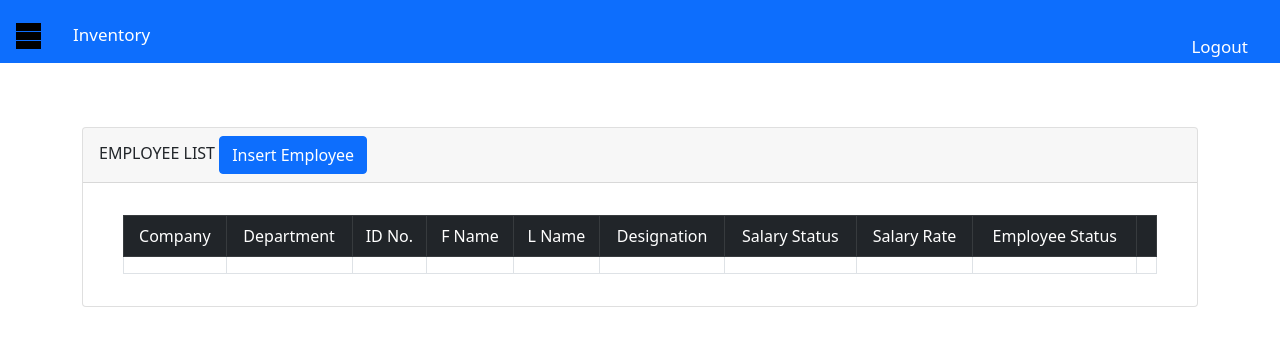
After one commit to joeygracesabusido/admin-apps-dgc, a FastAPI app: template apps/templates/payroll/add_employee.html in a window 1280 px wide. The commit adds this page. Shown: the top 346 px of the page. Run offline with FastAPI, Linux system fonts and the light colour scheme; the template is opened without the code that fills it, so the values that code supplies are empty; some libraries are stand-ins or nearby versions.

Commit message:
08.06.2024 4:59 PM

```diff
--- a/apps/main.py
+++ b/apps/main.py
@@ -10,6 +10,8 @@ from apps.routes.login import login_router
 from apps.routes.inventory import api_invt
 from apps.routes.job_order_temp import api_jo_temp
 from apps.routes.job_order import api_job_order
+from apps.routes.payroll_template import api_payroll_temp
+from apps.routes.payroll import api_payroll
 
 from apps.routes.graphql import graphql_app
 
@@ -29,12 +31,17 @@ app.add_middleware(
     allow_headers = ["*"],
 )
 
+
+
 app.include_router(api, tags=["admin"])
 app.include_router(login_router)
 app.include_router(api_inventory)
+app.include_router(api_invt, tags=['inventory'])
 app.include_router(api_jo_temp)
-app.include_router(api_invt, tags=['inventory'])
 app.include_router(api_job_order, tags=['Job Order'])
+app.include_router(api_payroll_temp)
+app.include_router(api_payroll, tags=['paryoll'])
+
 
 # Mount Strawberry's GraphQL app onto FastAPI
 app.mount("/graphql", graphql_app)
--- /dev/null
+++ b/apps/routes/payroll.py
@@ -0,0 +1,206 @@
+from fastapi import APIRouter, Body, HTTPException, Depends, Request, Response, status
+from fastapi.templating import Jinja2Templates
+from fastapi.responses import HTMLResponse
+from typing import Union, List, Optional
+from pydantic import BaseModel
+from bson import ObjectId
+
+from decimal import Decimal
+
+
+from pymongo import  DESCENDING
+
+
+from datetime import datetime, timedelta, date
+from  ..authentication.authenticate_user import get_current_user
+
+
+from  ..database.mongodb import create_mongo_client
+mydb = create_mongo_client()
+
+
+from ..authentication.utils import OAuth2PasswordBearerWithCookie
+
+from jose import jwt
+
+JWT_SECRET = 'myjwtsecret'
+ALGORITHM = "HS256"
+ACCESS_TOKEN_EXPIRE_MINUTES = 30
+
+api_payroll = APIRouter()
+# templates = Jinja2Templates(directory="apps/templates")
+
+
+
+# from fastapi.security import OAuth2PasswordBearer, OAuth2PasswordRequestForm
+
+# oauth_scheme = OAuth2PasswordBearerWithCookie(tokenUrl="token")
+
+# oauth_scheme = OAuth2PasswordBearer(tokenUrl="token")
+
+
+
+# from passlib.context import CryptContext
+
+# pwd_context = CryptContext(schemes=["bcrypt"], deprecated="auto")
+
+
+class Employee(BaseModel):
+    company: str
+    department: str
+    employee_no: str
+    first_name: str
+    last_name: str
+    designation: str
+    salary_status: str
+    rate: float
+    employee_status: str
+    user: Optional[str] = None
+    date_updated: Optional[datetime] = None
+    date_created: Optional[datetime] = None
+
+
+# class JobOrderUpdate(BaseModel):
+
+
+#     jo_particular: Optional[str] = None
+#     jo_status: Optional[str] = None
+#     jo_remarks: Optional[str] = None
+#     jo_user: Optional[str] = None
+#     date_updated: Optional[datetime] = None
+#     date_created: Optional[datetime] = None
+
+
+
+
+@api_payroll.post('/api-insert-employee/')
+async def insert_employee(data:Employee, username: str = Depends(get_current_user)):
+
+    try:
+        if username == 'joeysabusido' or username == 'Dy':
+            dataInsert = dict()
+            # Get the current year
+            employee_collection = mydb['employee_list']
+            employee_collection.create_index("employee_no", unique=True)
+
+
+
+            dataInsert = {
+                "company": data.company,
+                "department": data.department,
+                "employee_no": data.employee_no,
+                "first_name": data.first_name,
+                "last_name": data.last_name,
+                "designation": data.designation,
+                "salary_status": data.salary_status,
+                "rate": data.rate,
+                "salary_status": data.salary_status,
+                "employee_status": data.employee_status,
+                "user": username,
+                "date_created": datetime.now().isoformat(),
+                "date_updated": data.date_updated.isoformat() if data.date_updated else None
+
+            }
+            mydb.employee_list.insert_one(dataInsert)
+            return {"message": "User has been saved"}
+        raise HTTPException(
+            status_code=status.HTTP_401_UNAUTHORIZED,
+            detail="Not Authorized",
+            # headers={"WWW-Authenticate": "Basic"},
+            )
+    except Exception as e:
+        raise HTTPException(status_code=500, detail=str(e))
+
+
+@api_payroll.get('/api-get-employee-list')
+async def find_all_job_order(username: str = Depends(get_current_user)):
+    """This function is querying all inventory data"""
+
+    try:
+        if username == 'joeysabusido' or username == 'Dy':
+
+            result = mydb.employee_list.find().sort("last_name", -1)
+
+            # pipeline = [
+            #     {
+            #         "$addFields": {
+            #             "date_created": {
+            #                 "$dateFromString": {
+            #                     "dateString": "$date_created"
+            #                 }
+            #             }
+            #         }
+            #     },
+            #     {
+            #         "$sort": {
+            #             "date_created": DESCENDING
+            #         }
+            #     }
+            # ]
+
+            # # Fetch sorted job orders
+            # result = mydb.job_order.aggregate(pipeline)
+
+
+            job_order_data = [
+                {
+                "id": str(items['_id']),
+                "company": items['company'],
+                "department": items['company'],
+                "employee_no": items['company'],
+                "first_name": items['company'],
+                "last_name": items['company'],
+                "designation": items['company'],
+                "salary_status": items['company'],
+                "rate": items['company'],
+                "salary_status": items['company'],
+                "employee_status": items['company'],
+                "user": items['company'],
+                "date_created": items['company'],
+                "date_updated": items['company'],
+
+                }
+                for items in result
+            ]
+
+            return job_order_data
+        raise HTTPException(
+            status_code=status.HTTP_401_UNAUTHORIZED,
+            detail="Not Authorized",
+            # headers={"WWW-Authenticate": "Basic"},
+            )
+    except Exception as e:
+        raise HTTPException(status_code=500, detail=str(e))
+
+
+
+# @api_job_order.put("/api-update-job-order/{id}")
+# async def api_update_(id: str,
+#                                items: JobOrderUpdate,
+#                                username: str = Depends(get_current_user)):
+
+#     try:
+#         if username == 'joeysabusido' or username == 'Dy':
+
+#             obj_id = ObjectId(id)
+
+#             update_data = {
+
+#                 "jo_status": items.jo_status,
+#                 "jo_turn_overtime": datetime.now(),
+#                 "jo_remarks": items.jo_remarks,
+#                 "user": username,
+#                 "date_updated": datetime.now()
+#             }
+
+#             result = mydb.job_order.update_one({'_id': obj_id}, {'$set': update_data})
+
+#             return ('Data has been Update')
+
+#         raise HTTPException(
+#             status_code=status.HTTP_401_UNAUTHORIZED,
+#             detail="Not Authorized",
+#             # headers={"WWW-Authenticate": "Basic"},
+#             )
+#     except Exception as e:
+#         raise HTTPException(status_code=500, detail=str(e))
--- /dev/null
+++ b/apps/static/payroll/insert_employee.js
@@ -0,0 +1,72 @@
+// this function is for inserting
+
+$(document).ready(function() {
+    // Handle the "Save changes" button click
+    $('#btn_save_employee').click(function() {
+        // Collect data from the form
+        var data = {
+            company: $('#company').val(),
+            department: $('#department').val(),
+            employee_no: $('#employee_no').val(),
+            first_name: $('#first_name').val(),
+            last_name: $('#last_name').val(),
+            designation: $('#designation').val(),
+            salary_status: $('#salary_status').val(),
+            rate: $('#rate').val(),
+            employee_status: $('#employee_status').val()
+        };
+        console.log(data)
+
+        // Send the data to the FastAPI endpoint
+        // $.ajax({
+        //     url: '/api-insert-employee/',
+        //     type: 'POST',
+        //     contentType: 'application/json',
+        //     data: JSON.stringify(data),
+        //     success: function(response) {
+        //         alert('Employee saved successfully');
+        //         window.location.href = "/ticketing/"; // Redirect to the inventory list page
+        //         // Optionally, close the modal
+        //         // $('#insert_employee_modal').modal('hide');
+        //     },
+        //     error: function(xhr, status, error) {
+        //         alert('Failed to save employee: ' + xhr.responseText);
+        //     }
+        // });
+    });
+});
+
+// this function is for displaying data from Employee
+
+
+$(document).ready(function() {
+    // Fetch data from the API when the document is ready
+    $.ajax({
+        url: '/api-get-employee-list',
+        type: 'GET',
+        success: function(response) {
+            // Clear existing table rows
+            $('#table_employee_list').empty();
+
+            // Populate table with new data
+            response.forEach(function(item) {
+                $('#table_employee_list').append(
+                    `<tr>
+                        <td>${item.company}</td>
+                        <td>${item.department}</td>
+                        <td>${item.employee_no}</td>
+                        <td>${item.first_name}</td>
+                        <td>${item.last_name}</td>
+                        <td>${item.designation}</td>
+                        <td>${item.salary_status}</td>
+                        <td>${item.rate}</td>
+                        <td>${item.employee_status}</td>
+                    </tr>`
+                );
+            });
+        },
+        error: function(xhr, status, error) {
+            console.error('Failed to fetch employee list:', error);
+        }
+    });
+});
--- a/apps/templates/dashboard.html
+++ b/apps/templates/dashboard.html
@@ -104,9 +104,9 @@
 
 
         <li class="dropdown">
-            <a href="#" class="dropdown-toggle">User</a>
+            <a href="#" class="dropdown-toggle">Payroll</a>
             <ul class="dropdown-menu">
-                <li><a href="#">Add User</a></li>
+                <li><a href="/api-payroll-temp/">Add Employee</a></li>
 
             </ul>
         </li>
--- /dev/null
+++ b/apps/templates/payroll/add_employee.html
@@ -0,0 +1,297 @@
+{% extends 'dashboard.html' %}
+
+{% block content %}
+
+<script src="https://code.jquery.com/jquery-3.7.1.js" integrity="sha256-eKhayi8LEQwp4NKxN+CfCh+3qOVUtJn3QNZ0TciWLP4=" crossorigin="anonymous"></script>
+<!-- <link rel="stylesheet" type="text/css" href="https://cdn.datatables.net/1.11.3/css/jquery.dataTables.css">
+<script type="text/javascript" charset="utf8" src="https://cdn.datatables.net/1.11.3/js/jquery.dataTables.js"></script> -->
+
+<link href="https://cdn.datatables.net/v/dt/dt-2.0.7/b-3.0.2/b-html5-3.0.2/date-1.5.2/datatables.min.css" rel="stylesheet">
+<link href="https://cdn.datatables.net/buttons/3.0.2/css/buttons.dataTables.min.css" rel="stylesheet">
+
+<!-- Other CSS and JS files -->
+<link rel="stylesheet" type="text/css" href="/static/style.css">
+<link href="https://cdn.jsdelivr.net/npm/bootstrap@5.0.2/dist/css/bootstrap.min.css" rel="stylesheet" integrity="sha384-EVSTQN3/azprG1Anm3QDgpJLIm9Nao0Yz1ztcQTwFspd3yD65VohhpuuCOmLASjC" crossorigin="anonymous">
+<script src="https://cdn.jsdelivr.net/npm/@popperjs/core@2.9.2/dist/umd/popper.min.js" integrity="sha384-IQsoLXl5PILFhosVNubq5LC7Qb9DXgDA9i+tQ8Zj3iwWAwPtgFTxbJ8NT4GN1R8p" crossorigin="anonymous"></script>
+<script src="https://cdn.jsdelivr.net/npm/bootstrap@5.0.2/dist/js/bootstrap.min.js" integrity="sha384-cVKIPhGWiC2Al4u+LWgxfKTRIcfu0JTxR+EQDz/bgldoEyl4H0zUF0QKbrJ0EcQF" crossorigin="anonymous"></script>
+
+<div id="container" class="container mt-4">
+
+
+
+
+
+
+
+<!-- =================================this is for modal update cash advance============================= -->
+              <div class="modal" id="insert_employee_modal" tabindex="-1">
+                <div class="modal-dialog modal-lg">
+                  <div class="modal-content">
+                    <div class="modal-header">
+                      <h5 class="modal-title">Add Employee</h5>
+                      <button type="button" class="btn-close" data-bs-dismiss="modal" aria-label="Close"></button>
+                    </div>
+                    <div class="modal-body">
+
+
+                        <div class="row g-2">
+                            <div class="col-md">
+                                <div class="form-floating">
+                                    <select class="form-select" id="company" aria-label="Floating label select example">
+
+                                        <option selected>----Select Menu----</option>
+                                        <option value="AGUA FUENTE">AGUA FUENTE</option>
+                                        <option value="DRDC">DRDC</option>
+                                        <option value="LCSDC">LCSDC</option>
+                                        <option value="NLDC">NLDC</option>
+
+                                    </select>
+                                <label for="floatingInputGrid" class="label-large">Company</label>
+                                </div>
+                            </div>
+
+
+                            <div class="col-md">
+                                <div class="form-floating">
+                                    <select class="form-select" id="department" aria-label="Floating label select example">
+
+                                        <option selected>----Select Menu----</option>
+                                        <option value="ADMIN">ADMIN</option>
+                                        <option value="ENGR-ANTIPLO">ENGR-ANTIPLO</option>
+                                        <option value="ENGR-CAVITE">ENGR-CAVITE</option>
+                                        <option value="FINANCE">FINANCE</option>
+                                        <option value="LEGAL">LEGAL</option>
+                                        <option value="TREASURY">TREASURY</option>
+
+
+                                    </select>
+                                <label for="floatingInputGrid" class="label-large">Department</label>
+                                </div>
+                            </div>
+
+
+
+
+
+
+
+                      </div>
+
+                      <br>
+
+                      <div class="row g-2">
+
+                        <div class="col-md">
+                            <div class="form-floating">
+                              <input type="text" class="form-control" id="employee_no"  >
+                              <label for="floatingInputGrid" class="label-large">Employee NO.</label>
+
+
+                            </div>
+                          </div>
+
+                        <div class="col-md">
+                          <div class="form-floating">
+                            <input type="text" class="form-control" id="first_name"  >
+                            <label for="floatingInputGrid" class="label-large">First Name</label>
+
+
+                          </div>
+                        </div>
+
+
+                        <div class="col-md">
+                            <div class="form-floating">
+                              <input type="text" class="form-control" id="last_name" ></input>
+                              <label for="floatingInputGrid" class="label-large">Last Name</label>
+
+
+                            </div>
+                          </div>
+
+
+                      </div>
+
+                      <br>
+                      <div class="row g-2">
+
+                            <div class="col-md">
+                            <div class="form-floating">
+                                <input type="text" class="form-control" id="designation"  >
+                                <label for="floatingInputGrid" class="label-large">Designation</label>
+
+
+                            </div>
+                            </div>
+
+
+                            <div class="col-md">
+                                <div class="form-floating">
+                                    <select class="form-select" id="salary_status" aria-label="Floating label select example">
+
+                                        <option selected>----Select Menu----</option>
+                                        <option value="Monthly">Monthly</option>
+                                        <option value="Daily">Daily</option>
+
+
+                                    </select>
+                                    <label for="floatingInputGrid" class="label-large">Salary Status</label>
+
+                                </div>
+                            </div>
+
+
+                      </div>
+
+                      <br>
+                      <div class="row g-2">
+
+                        <div class="col-md">
+                          <div class="form-floating">
+                            <input type="number"  class="form-control" id="rate" ></input>
+                            <label for="floatingInputGrid" class="label-large">Rate</label>
+
+
+                          </div>
+                        </div>
+
+
+
+
+                        <div class="col-md">
+                            <div class="form-floating">
+                                <select class="form-select" id="employee_status" aria-label="Floating label select example">
+
+                                    <option selected>----Select Menu----</option>
+                                    <option value="Employed">Employed</option>
+                                    <option value="Resigned">Resigned</option>
+
+
+                                </select>
+                                <label for="floatingInputGrid" class="label-large">Employee Status</label>
+
+                            </div>
+                          </div>
+
+
+                      </div>
+
+                    </div>
+                    <div class="modal-footer">
+                      <button type="button" class="btn btn-secondary" data-bs-dismiss="modal">Close</button>
+                      <button type="button" class="btn btn-primary" id="btn_save_employee">Save changes</button>
+                    </div>
+                  </div>
+                </div>
+              </div>
+
+
+
+
+            <div class="card">
+                <div class="card-header">
+
+                    EMPLOYEE LIST
+                <!--ELECTRICITY DATA
+                <button type="button" class="btn btn-primary" data-bs-toggle="modal" id="btn_insert_electric_data"
+                    >
+                    Add Electricty Consumption
+                </button> -->
+
+                <button type="button" class="btn btn-primary btn-right"  id="insert_jo_btn"
+                    data-bs-toggle="modal" data-bs-target="#insert_employee_modal" >
+                    Insert Employee
+                </button>
+
+                <!-- <button type="button" class="btn btn-primary btn-right"  id="btn_update_hdmf_loan"
+                      data-bs-toggle="modal" >
+                    Update HDMF
+                </button> -->
+
+                </div>
+                <div class="card-body">
+                <div class="container">
+                    <div class="container mt-3">
+
+                        <table id="table_employeeList" class="table table-bordered"  style="text-align: center;">
+                            <thead class="table-dark">
+                                <tr>
+
+                                    <td>Company</td>
+                                    <td>Department</td>
+                                    <td>ID No.</td>
+                                    <td>F Name</td>
+                                    <td>L Name</td>
+                                    <td>Designation</td>
+                                    <td>Salary Status</td>
+                                    <td>Salary Rate</td>
+                                    <td>Employee Status</td>
+
+                                    <td></td>
+
+                                </tr>
+                            </thead>
+                            <tbody id="table_employee_list">
+
+
+                                    <tr>
+                                        <td></td>
+                                        <td></td>
+                                        <td></td>
+                                        <td></td>
+                                        <td></td>
+                                        <td></td>
+                                        <td></td>
+                                        <td></td>
+                                        <td></td>
+                                        <td></td>
+                                    </tr>
+
+
+                            </tbody>
+
+
+
+                        </table>
+
+
+
+
+                </div>
+
+
+                </div>
+                </div>
+            </div>
+
+        </div>
+
+
+
+
+
+
+
+    <!-- Add Bootstrap JS and Popper.js -->
+    <script src="https://cdn.jsdelivr.net/npm/bootstrap@5.0.2/dist/js/bootstrap.bundle.min.js" integrity="sha384-MrcW6ZMFYlzcLA8Nl+NtUVF0sA7MsXsP1UyJoMp4YLEuNSfAP+JcXn/tWtIaxVXM" crossorigin="anonymous"></script>
+
+
+
+    <script src="/static/payroll/insert_employee.js"></script>
+
+
+
+    <script src="https://code.jquery.com/jquery-3.5.1.min.js"></script>
+    <script src="https://cdn.datatables.net/v/dt/dt-2.0.7/b-3.0.2/b-html5-3.0.2/date-1.5.2/datatables.min.js"></script>
+    <script src="https://cdn.datatables.net/buttons/3.0.2/js/dataTables.buttons.min.js"></script>
+
+
+    <script>
+
+
+    </script>
+
+
+
+
+{% endblock %}
```
Also changed, not shown: apps/routes/admin.py (+40 -3 lines), apps/routes/payroll_template.py (added, +23 -0 lines).
